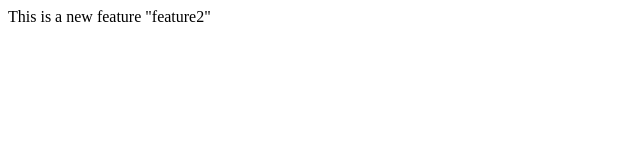
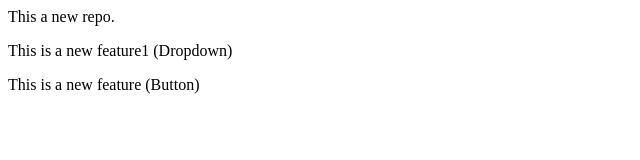
Before and after one commit to Souvik-Git5/localRepo, a plain HTML site: page Index.html in a window 1280 px wide. Shown: the whole page, without its empty margins (0-640 px from the left). Drawn offline with Linux system fonts and the light colour scheme.

Commit message:
Add line feature1

```diff
--- a/Index.html
+++ b/Index.html
@@ -1 +1,3 @@
-<p>This is a new feature "feature2"</p>
+<p>This a new repo.</p>
+<p>This is a new feature1 (Dropdown)</p>
+<p>This is a new feature (Button)</p>
```
